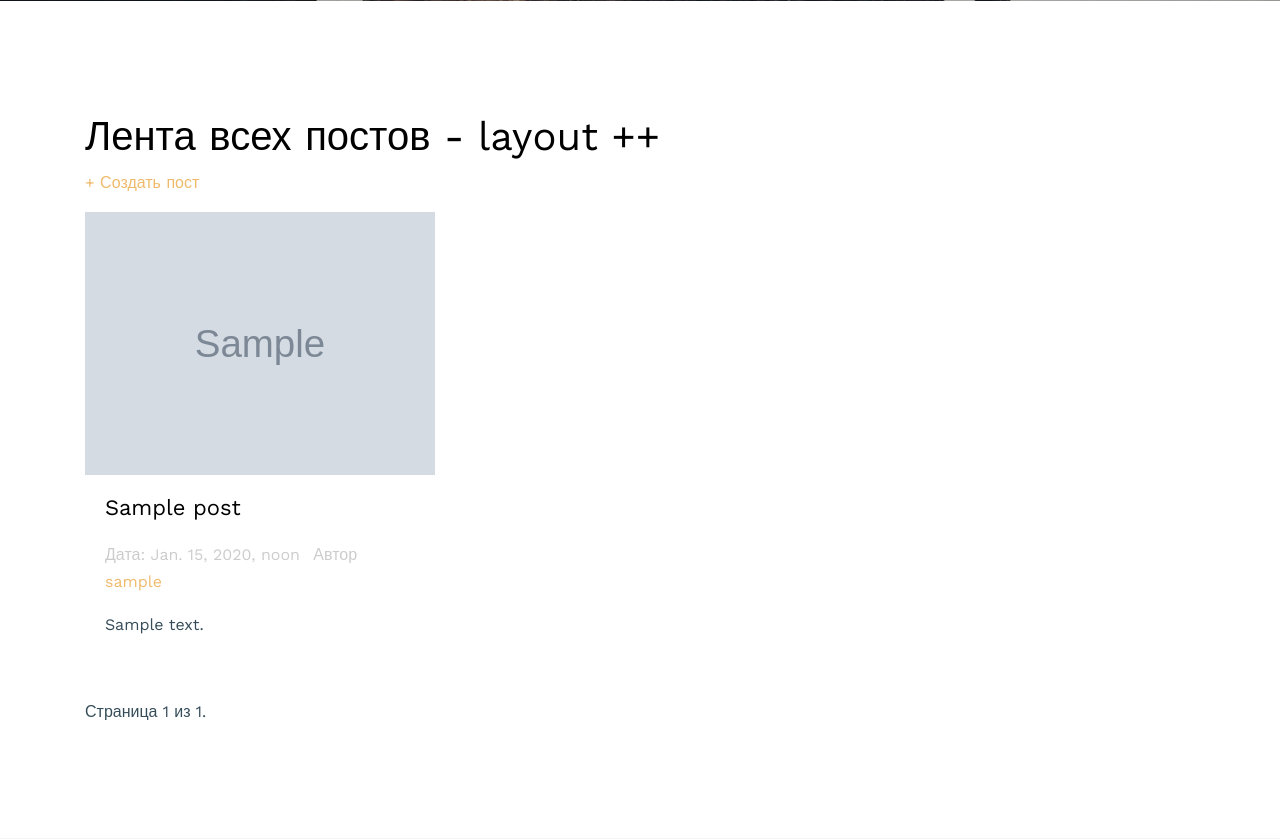
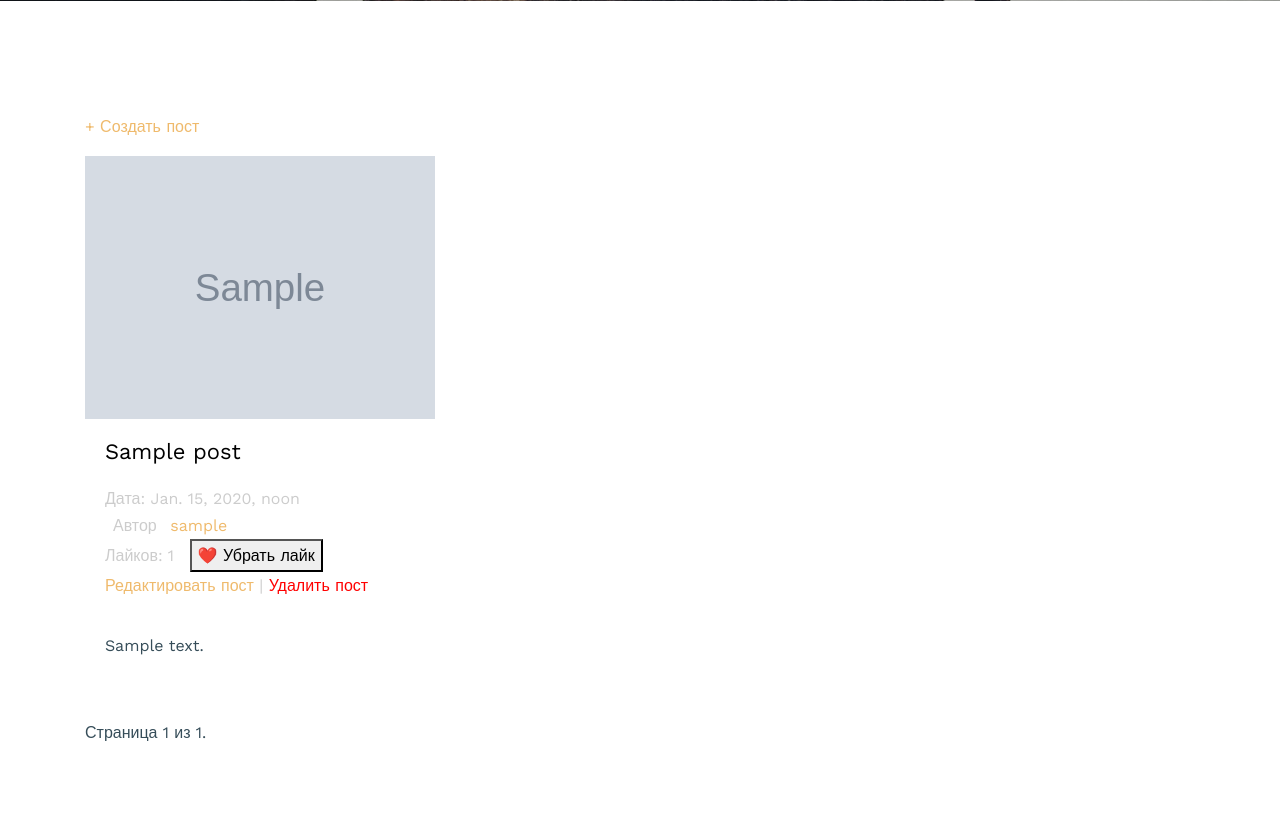
Before and after one commit to ninydev/pv33_python, a Django app: page /blog/ in a window 1280 px wide. Shown: the part 778-1617 px from the top of the page. Run offline with Django 5.2, Linux system fonts and the light colour scheme; a user stored in the database is signed in; tables that the repository leaves empty hold one stand-in row (values such as "Sample post"); grey boxes marked "Sample" are stand-in pictures; some libraries are stand-ins or nearby versions; some web fonts are replaced.

Commit message:
Add post entry template

```diff
--- a/intro/django1/templates/blog/post_entry.html
+++ b/intro/django1/templates/blog/post_entry.html
@@ -13,8 +13,21 @@
             <h2><a href="{% url 'blog:post_detail' post.id %}">{{ post.title }}</a></h2>
 
             <span class="meta d-inline-block mb-3">
-                    Дата: {{ post.created_at }}
-                    <span class="mx-2">Автор</span> <a href="#">{{ post.author.username }} </a></span>
+                    Дата: {{ post.created_at }} <br>
+                    <span class="mx-2">Автор</span> <a href="#">{{ post.author.username }} </a><br>
+                        Лайков: <span class="likes-count" data-post-id="{{ post.id }}">{{ post.total_likes }}</span>
+        {% if user.is_authenticated %}
+            <button class="like-btn" data-post-id="{{ post.id }}" data-url="{% url 'blog:toggle_like' post.id %}" style="cursor: pointer; margin-left: 10px;">
+                {% if user in post.likes.all %}❤️ Убрать лайк{% else %}🤍 Поставить лайк{% endif %}
+            </button>
+                    {% if user == post.author %}
+        <p>
+            <a href="{% url 'blog:post_update' post.id %}">Редактировать пост</a> |
+            <a href="{% url 'blog:post_delete' post.id %}" style="color: red;">Удалить пост</a>
+        </p>
+    {% endif %}
+        {% endif %}
+            </span>
             <p>{{ post.content|truncatewords:30 }}</p>
         </div>
     </div>
--- a/intro/django1/templates/blog/post_list.html
+++ b/intro/django1/templates/blog/post_list.html
@@ -1,8 +1,6 @@
 {% extends 'layouts/base.html' %}
 
 {% block content %}
-
-    <h1>Лента всех постов - layout ++ </h1>
 
     {% if user.is_authenticated %}
         <p><a href="{% url 'blog:post_create' %}"><strong>+ Создать пост</strong></a></p>
--- a/intro/django1/templates/layouts/base.html
+++ b/intro/django1/templates/layouts/base.html
@@ -63,5 +63,7 @@
     <script src="{% static '/js/isotope.pkgd.min.js' %}"></script>
     <script src="{% static '/js/aos.js' %}"></script>
     <script src="{% static '/js/main.js' %}"></script>
+
+
 </body>
 </html>
--- a/intro/django1/templates/layouts/header.html
+++ b/intro/django1/templates/layouts/header.html
@@ -23,7 +23,7 @@
             <div class="col-9  text-right">
 
 
-              <span class="d-inline-block d-lg-none"><a href="#" class="text-white site-menu-toggle js-menu-toggle py-5 text-white"><span class="icon-menu h3 text-white"></span></a></span>
+              <span class="d-inline-block d-lg-none"><a href="#" class="text-white site-menu-toggle js-menu-toggle py-5 text-white"><span class="icon-menu h3"></span></a></span>
 
 
 
```
